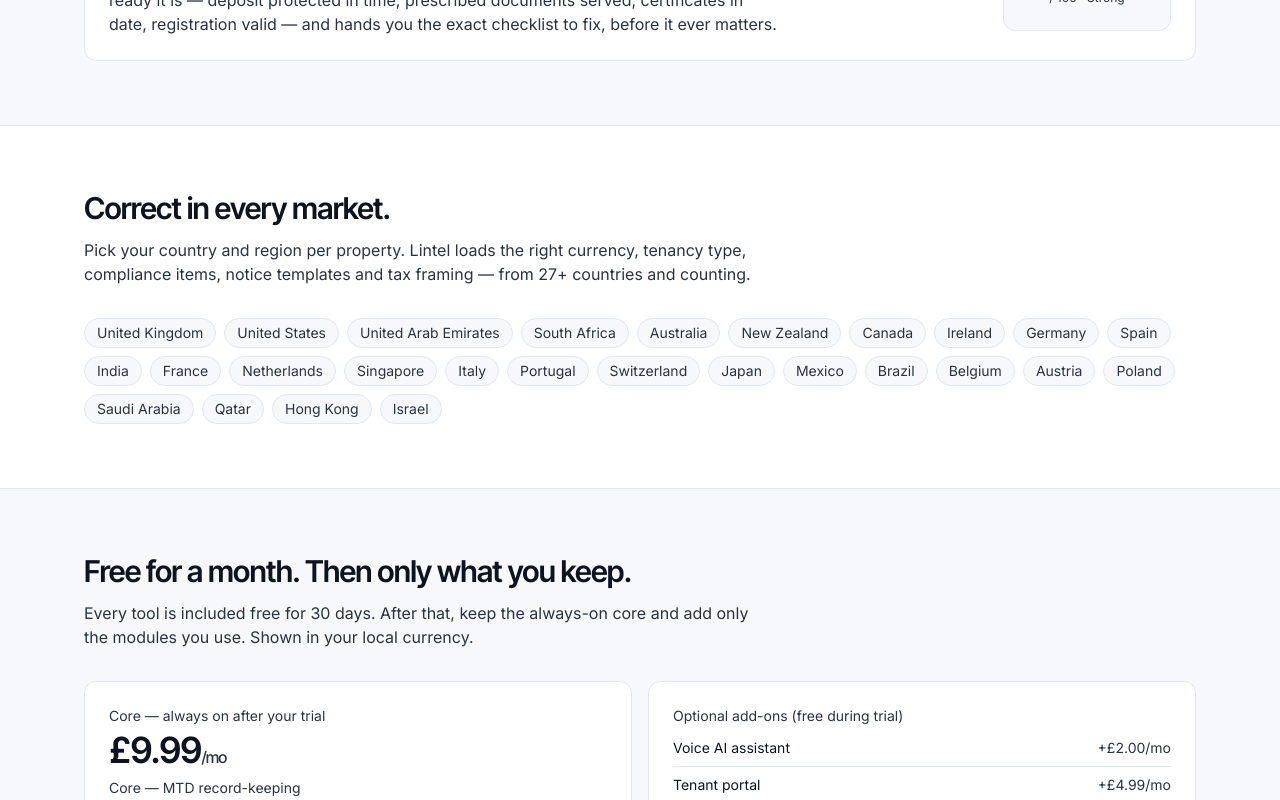
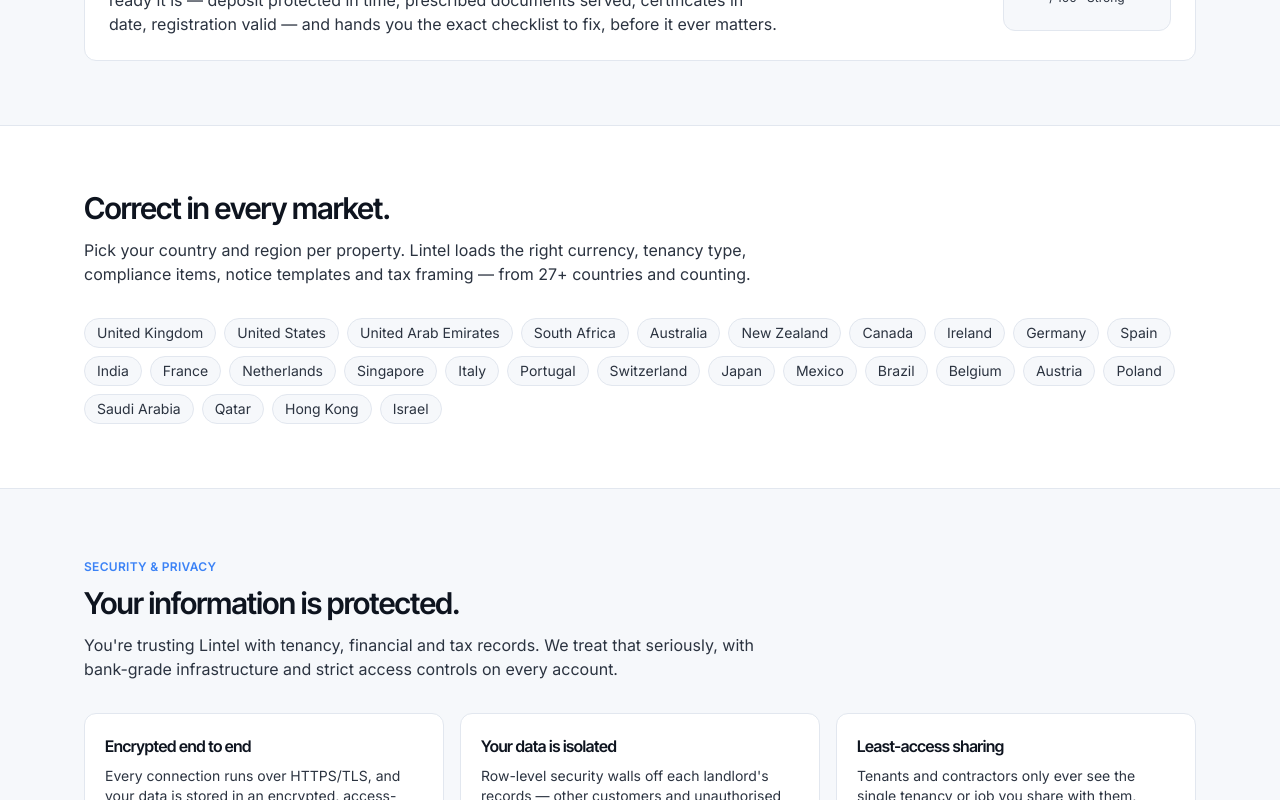
Before and after one commit to MeyerDigitalco/lintel, a Next.js app: page / in a window 1280 px wide. Shown: the part 2000-2800 px from the top of the page. Built offline with nearby package versions, Linux system fonts and the light colour scheme; no server answers.

Commit message:
Brand Lintel² in logo + favicon; add security & privacy section (incl. Stripe) to home

```diff
--- a/app/page.tsx
+++ b/app/page.tsx
@@ -161,6 +161,31 @@
         </div>
       </section>
 
+      {/* Security */}
+      <section id="security" className="mx-auto max-w-6xl px-5 py-16">
+        <span className="text-xs font-semibold uppercase tracking-wide text-mint">Security &amp; privacy</span>
+        <h2 className="mt-2 font-heading text-3xl font-semibold tracking-tight text-ink">Your information is protected.</h2>
+        <p className="mt-3 max-w-2xl text-slate">
+          You&apos;re trusting Lintel with tenancy, financial and tax records. We treat that seriously, with bank-grade
+          infrastructure and strict access controls on every account.
+        </p>
+        <div className="mt-8 grid gap-4 sm:grid-cols-2 lg:grid-cols-3">
+          {[
+            ["Encrypted end to end", "Every connection runs over HTTPS/TLS, and your data is stored in an encrypted, access-controlled database."],
+            ["Your data is isolated", "Row-level security walls off each landlord&apos;s records — other customers and unauthorised staff can never see them."],
+            ["Least-access sharing", "Tenants and contractors only ever see the single tenancy or job you share with them, through links you can revoke anytime."],
+            ["Payments secured by Stripe", "Card details go straight to Stripe (PCI-DSS Level 1). Lintel never sees or stores your card number."],
+            ["You stay in control", "Export your records or permanently delete your account and its data whenever you choose."],
+            ["Court-ready audit trail", "Key actions are timestamped and logged, so your evidence stands up when it matters."],
+          ].map(([title, body]) => (
+            <div key={title} className="rounded-lintel border border-hairline bg-surface p-5">
+              <h3 className="font-heading text-base font-semibold tracking-tight text-ink" dangerouslySetInnerHTML={{ __html: title }} />
+              <p className="mt-2 text-sm text-slate" dangerouslySetInnerHTML={{ __html: body }} />
+            </div>
+          ))}
+        </div>
+      </section>
+
       {/* Pricing */}
       <section id="pricing" className="mx-auto max-w-6xl px-5 py-16">
         <div className="max-w-2xl">
--- a/components/Logo.tsx
+++ b/components/Logo.tsx
@@ -25,10 +25,11 @@
           strokeLinecap="round"
         />
         <rect x="11" y="12.4" width="18" height="2.8" rx="1.4" fill="#3B82F6" />
+        <text x="32" y="14" fontSize="12" fontWeight="800" fill="#3B82F6" textAnchor="middle" fontFamily="system-ui, sans-serif">2</text>
       </svg>
       {showWordmark && (
         <span className="font-heading text-lg font-semibold tracking-tight text-ink">
-          Lintel
+          Lintel<sup className="ml-0.5 align-super text-[0.62em] font-bold text-[#3B82F6]">2</sup>
         </span>
       )}
     </span>
```
Also changed, not shown: app/icon.svg (added).
